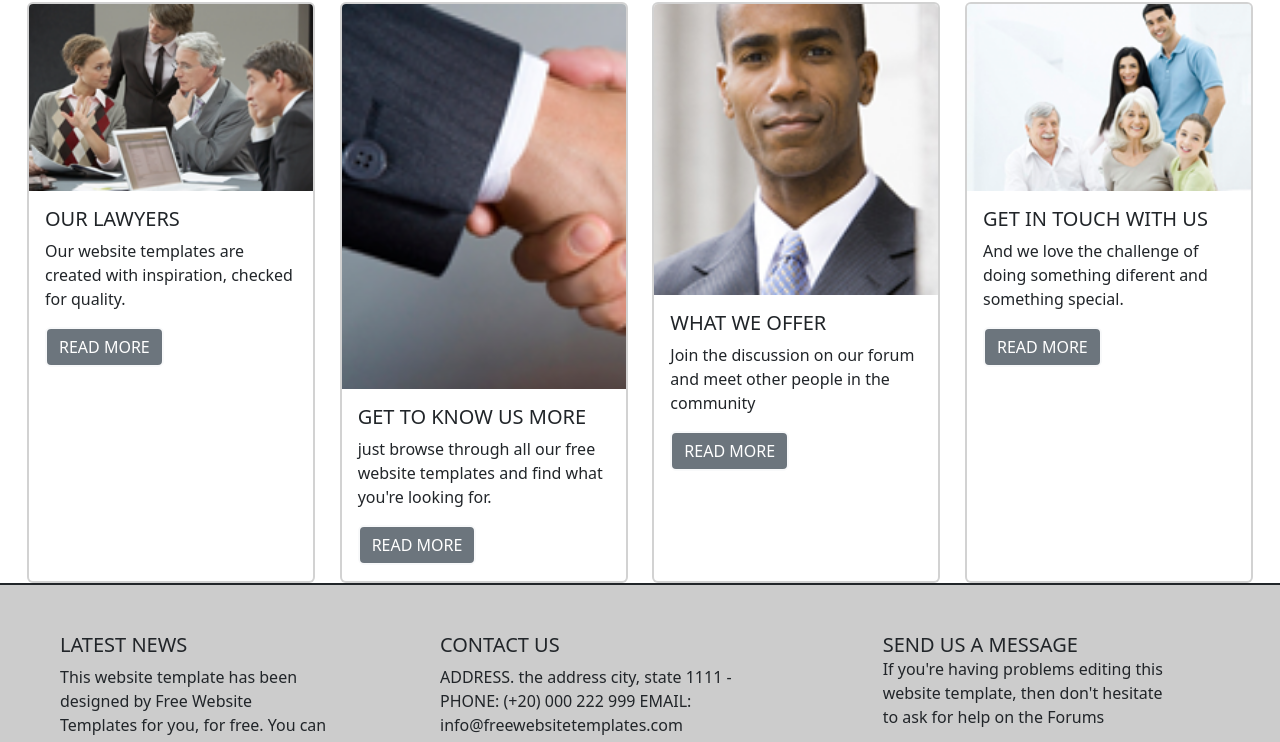
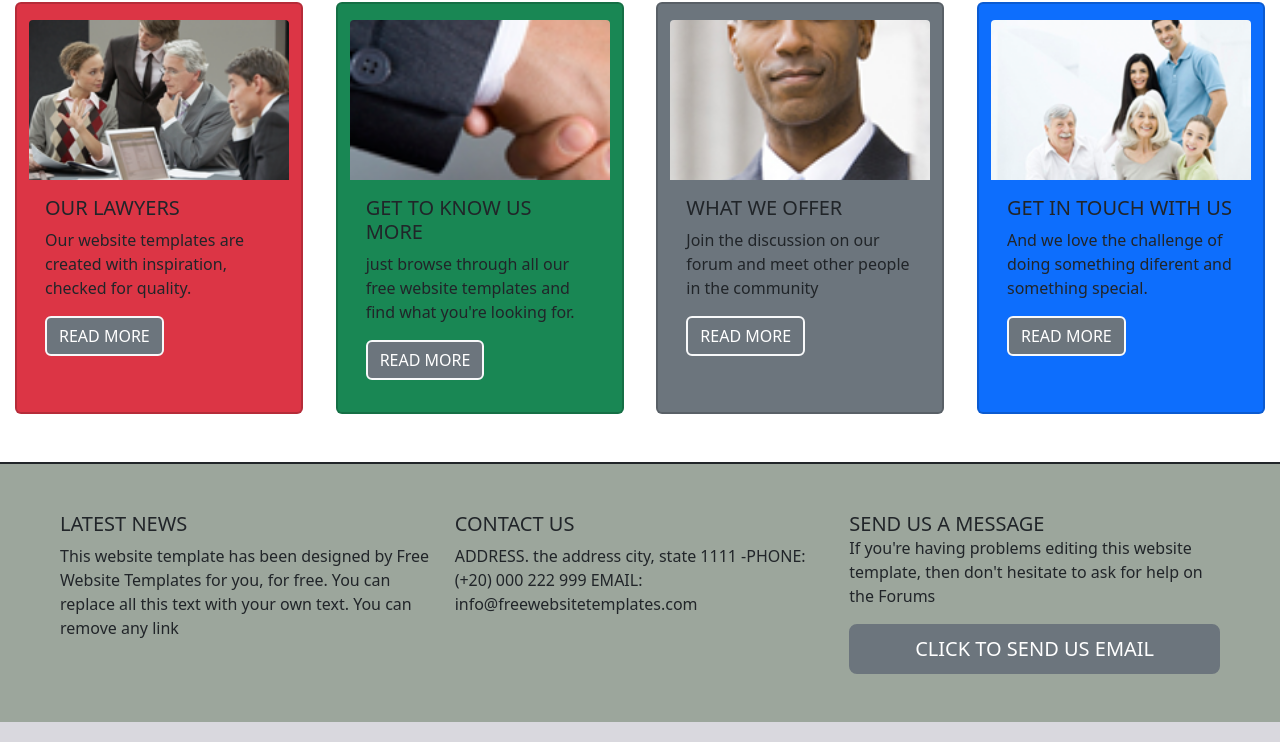
Before and after one commit to Xudiyev/14-03-2023-Bootstrap-Site, a plain HTML site: page index.html in a window 1280 px wide. Shown: the part 1038-1780 px from the top of the page. Drawn offline with nearby package versions, Linux system fonts and the light colour scheme.

Commit message:
Bootstrap

```diff
--- a/assets/css/style.css
+++ b/assets/css/style.css
@@ -48,16 +48,22 @@ header ul li a{
 
 
 .section-two{
-    background-color: #ccc;
+    background-color: #9ca69c;
 }
 
 .section-four button{
     width: 100%;
 }
+.card-img-top{
+        width: 100%;
+        height: 20vh;
+        object-fit: cover;
+}
 
 .footer{
-    background-color: rgb(44, 61, 44);
+    background-color: rgba(194, 192, 202, 0.616);
 }
+
 
 @media (max-width:576px){
     .img{
--- a/index.html
+++ b/index.html
@@ -9,7 +9,9 @@
   <link rel="stylesheet" href="assets/css/bootstrap.min.css" />
   <link rel="stylesheet" href="https://cdn.jsdelivr.net/npm/bootstrap-icons@1.3.0/font/bootstrap-icons.css" />
   <link rel="stylesheet" href="assets/css/style.css" />
-  <link rel="stylesheet" href="https://cdnjs.cloudflare.com/ajax/libs/font-awesome/6.3.0/css/all.min.css" integrity="sha512-SzlrxWUlpfuzQ+pcUCosxcglQRNAq/DZjVsC0lE40xsADsfeQoEypE+enwcOiGjk/bSuGGKHEyjSoQ1zVisanQ==" crossorigin="anonymous" referrerpolicy="no-referrer" />
+  <link rel="stylesheet" href="https://cdnjs.cloudflare.com/ajax/libs/font-awesome/6.3.0/css/all.min.css"
+    integrity="sha512-SzlrxWUlpfuzQ+pcUCosxcglQRNAq/DZjVsC0lE40xsADsfeQoEypE+enwcOiGjk/bSuGGKHEyjSoQ1zVisanQ=="
+    crossorigin="anonymous" referrerpolicy="no-referrer" />
 
   <title>Document</title>
 </head>
@@ -27,19 +29,19 @@
               <a class="text-uppercase text-decoration-none" href="">Home</a>
             </li>
             <li>
-              <a href="">About</a>
+              <a class="text-uppercase text-decoration-none" href="">About</a>
             </li>
             <li>
-              <a href="">Practics</a>
+              <a class="text-uppercase text-decoration-none" href="">Practics</a>
             </li>
             <li>
-              <a href="">Our Lawyers</a>
+              <a class="text-uppercase text-decoration-none" href="">Our Lawyers</a>
             </li>
             <li>
-              <a href="">News</a>
+              <a class="text-uppercase text-decoration-none" href="">News</a>
             </li>
             <li>
-              <a href="">Contact</a>
+              <a class="text-uppercase text-decoration-none" href="">Contact</a>
             </li>
           </ul>
           <div class="hamburger d-block d-lg-none">
@@ -97,29 +99,29 @@
 
 
   <!-- section-three-start -->
-  <section class="section-three border-2 border-top border-dark">
+  <section class="section-three border-2 border-top border-dark mb-5 ">
     <div class="container">
       <h1 class="pt-5 fw-bold">Why choose us?</h1>
-      <div class="d-flex justify-content-between pt-5 object-fit-cover">
-
-        <div class="card" style="width: 18rem;">
-          <img src="assets/img/meet.png " class="card-img-top" alt="...">
-          <div class="card-body">
+      <div class=" pt-5 object-fit-cover  ">
+        <div class="row d-flex justify-content-between ">
+          <div class="card  py-3  bg-danger" style="width: 18rem;">
+            <img src="assets/img/meet.png  " class="card-img-top" alt="...">
+            <div class="card-body ">
               <h5 class="card-title text-uppercase ">our lawyers</h5>
               <p class="card-text">Our website templates are created with inspiration, checked for quality.</p>
               <a class="btn btn-primary border-light bg-secondary" role="button" aria-disabled="true">READ MORE</a>
             </div>
           </div>
-        <div class="card" style="width: 18rem;">
+          <div class="card  py-3  bg-success" style="width: 18rem;">
             <img src="assets/img/hand.png" class="card-img-top" alt="...">
-          <div class="card-body">
+            <div class="card-body ">
               <h5 class="card-title text-uppercase">Get to know us more</h5>
               <p class="card-text">just browse through all our free website templates and find what you're looking for.
               </p>
               <a class="btn btn-primary border-light bg-secondary" role="button" aria-disabled="true">READ MORE</a>
             </div>
           </div>
-        <div class="card" style="width: 18rem;">
+          <div class="card  py-3 bg-secondary" style="width: 18rem;">
             <img src="assets/img/mansuit.png" class="card-img-top" alt="...">
             <div class="card-body">
               <h5 class="card-title text-uppercase">what we offer</h5>
@@ -128,7 +130,7 @@
             </div>
           </div>
 
-        <div class="card" style="width: 18rem;">
+          <div class="card py-3 bg-primary" style="width: 18rem;">
             <img src="assets/img/family.png" class="card-img-top" alt="...">
             <div class="card-body">
               <h5 class="card-title text-uppercase ">Get in touch with us</h5>
@@ -136,6 +138,8 @@
               <a class="btn btn-primary border-light bg-secondary" role="button" aria-disabled="true">READ MORE</a>
             </div>
           </div>
+        </div>
+
       </div>
       <div>
 
@@ -147,14 +151,14 @@
     <section class="section-two p-5">
       <div class="container">
         <div class="row">
-          <div class="col-4 col-md-3 border-2 border-md-end">
+          <div class="col-md-4 col-12 border-2 border-md-end ">
             <h5 class="text-uppercase">latest news</h5>
             <p>
               This website template has been designed by Free Website Templates for you, for free.
               You can replace all this text with your own text. You can remove any link
             </p>
           </div>
-          <div class="col-4 col-md-4 px-5 mx-5">
+          <div class="col-md-4 col-12 ">
             <h5 class="text-uppercase">contact us</h5>
             <p>
               ADDRESS. the address city, state 1111
@@ -162,9 +166,10 @@
               EMAIL: info@freewebsitetemplates.com
             </p>
           </div>
-          <div class="col-4 col-md-4 px-5">
+          <div class="col-md-4 col-12 ">
             <h5 class="card-title text-uppercase">SEND US A MESSAGE</h5>
-            <p class="card-text">If you're having problems editing this website template, then don't hesitate to ask for help on the Forums</p>
+            <p class="card-text">If you're having problems editing this website template, then don't hesitate to ask for
+              help on the Forums</p>
             <button type="button" class="btn btn-secondary btn-lg text-uppercase">Click to send us email</button>
           </div>
         </div>
```
Lines whose indentation alone changed are shown as unchanged.
